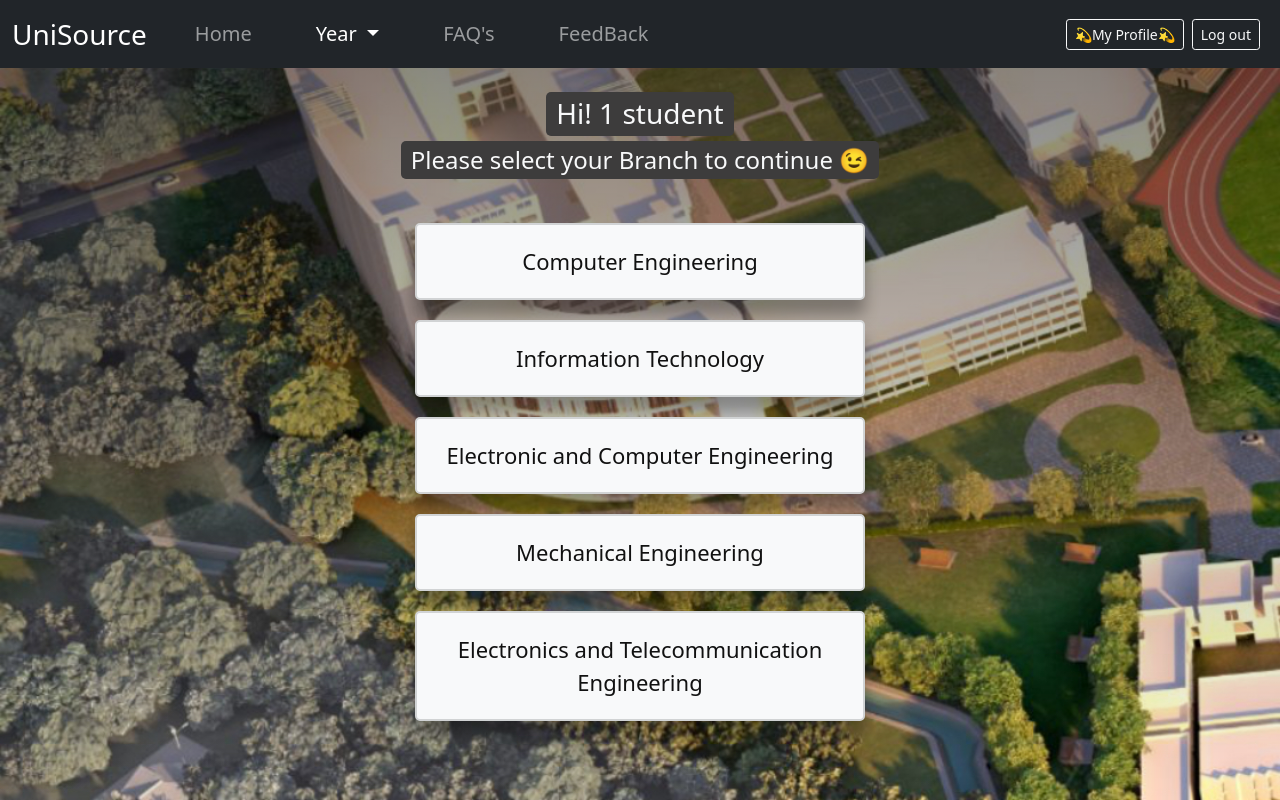
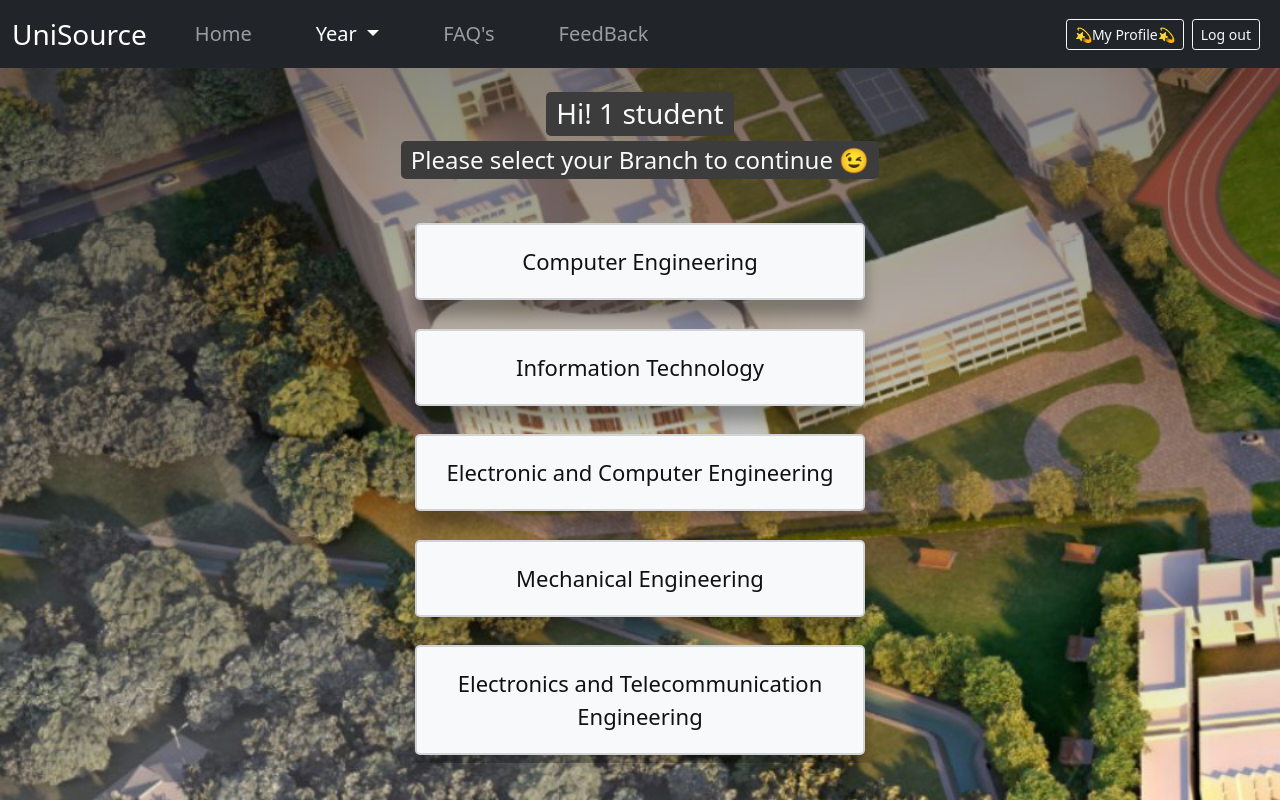
Before and after one commit to AdityaVed95/Mini-Project-Web-Programming-and-RDBMS-Sem4, a Flask app: page /home/1 in a window 1280 px wide. Run offline with Flask 3, Linux system fonts and the light colour scheme; the visitor is signed in with stand-in values (Sample User, id 1).

Commit message:
small bug fixed

```diff
--- a/flask_application_final/templates/branch_template.html
+++ b/flask_application_final/templates/branch_template.html
@@ -6,7 +6,7 @@
 <div class=" text-center mt-4">
     <h3 class="text-light heading_bg">Hi! {{year}} student</h3>
     <h4 class="text-light heading_bg">Please select your Branch to continue 😉</h4>
-    <div class="branches d-flex flex-column mt-4">
+    <div class="branches d-flex flex-column mt-4 content">
          <a href="{{url_for('subject_fxn',dept_name='COMPS',year=year)}}" class="btn options btn-light">Computer Engineering</a>
         <a href="{{url_for('subject_fxn',dept_name='IT',year=year)}}" class="btn options btn-light">Information Technology</a>
         <a href="{{url_for('subject_fxn',dept_name='EXCP',year=year)}}" class="btn options btn-light">Electronic and Computer Engineering</a>
```
